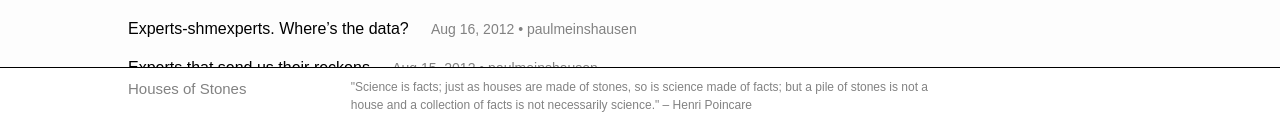
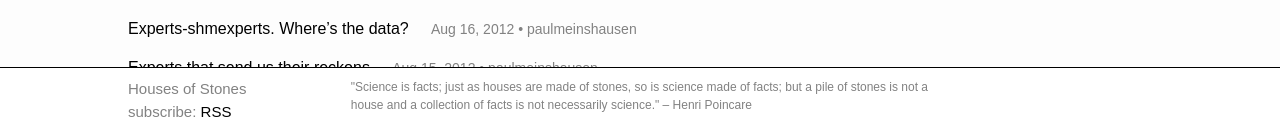
Before and after one commit to housesofstones/housesofstones.github.io, a Jekyll site: the page built from index.html, in a window 1280 px wide and 900 px high, scrolled down 608 px. Shown: the part 762-897 px from the top of the window. Built offline with Jekyll 4.4.1, drawn with Linux system fonts in a browser that asks for light colours; nearby versions of some CDN libraries.

Commit message:
Update footer.html

```diff
--- a/_includes/footer.html
+++ b/_includes/footer.html
@@ -6,7 +6,7 @@
       <div class="footer-col  footer-col-1">
         <ul class="contact-list">
           <li>{{ site.title }}</li>
-          <li><a href="mailto:{{ site.email }}">{{ site.email }}</a></li>
+          <li>subscribe: <a href="{{ "/feed.xml" | prepend: site.baseurl }}">RSS</a>
         </ul>
       </div>
 
```
